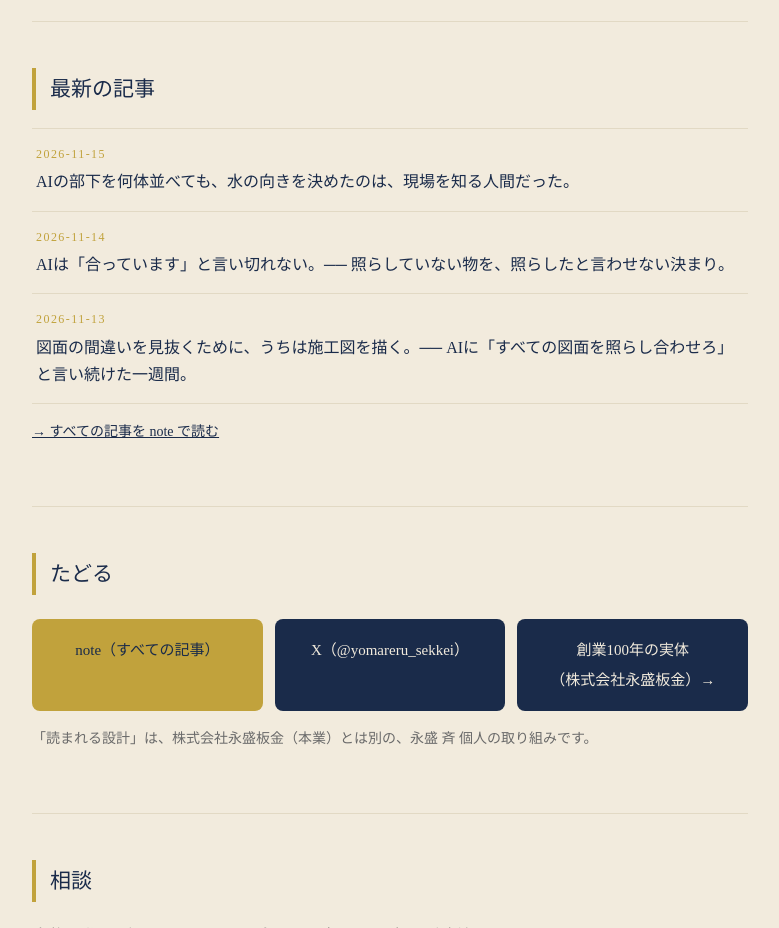
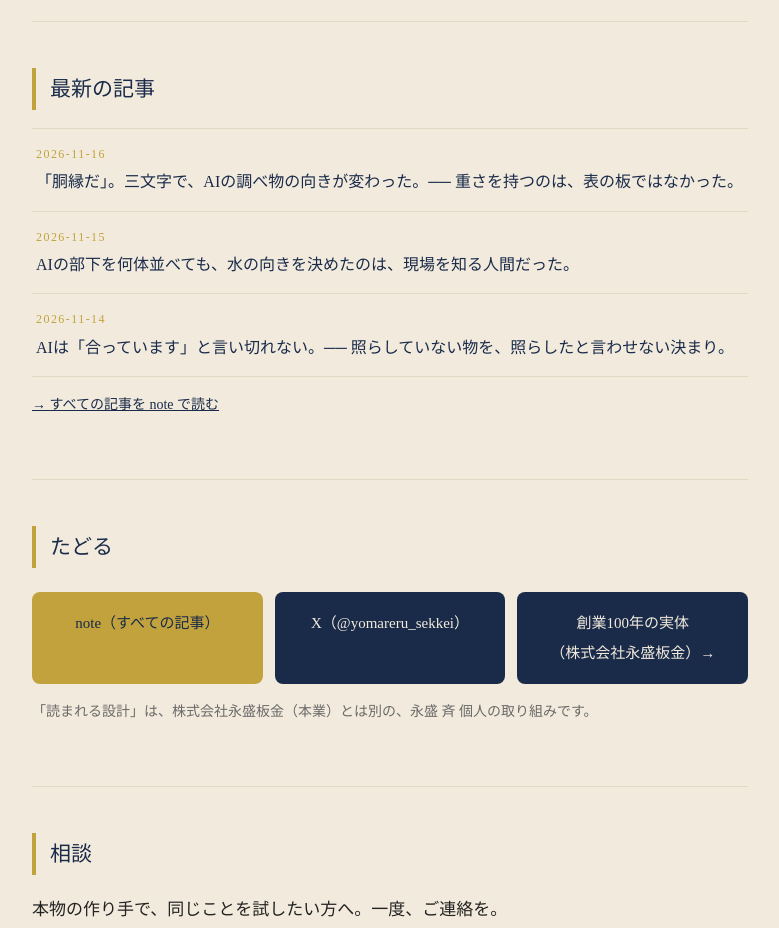
Before and after one commit to wxyz78zyxw-ai/yomareru-sekkei, a plain HTML site: page index.html in a window 1280 px wide. Shown: the part 2080-3008 px from the top of the page, without its empty margins (250-1029 px from the left). Drawn offline with Linux system fonts and the light colour scheme.

Commit message:
Sync latest note articles into site (auto: yomareru-site-latest-sync)

```diff
--- a/index.html
+++ b/index.html
@@ -103,9 +103,9 @@ footer a{color:var(--gold)}
   <h2>最新の記事</h2>
   <!-- POCKET-LATEST:START — この区画は scripts\agent-tasks\yomareru-site-latest-sync.ps1 が note 実機から自動更新する。手で編集しない。 -->
   <ul class="latest">
+    <li><a href="https://note.com/yomareru_sekkei/n/ndc9575d5119e"><span class="d">2026-11-16</span>「胴縁だ」。三文字で、AIの調べ物の向きが変わった。── 重さを持つのは、表の板ではなかった。</a></li>
     <li><a href="https://note.com/yomareru_sekkei/n/ndddace9b7ed4"><span class="d">2026-11-15</span>AIの部下を何体並べても、水の向きを決めたのは、現場を知る人間だった。</a></li>
     <li><a href="https://note.com/yomareru_sekkei/n/n0a6739a20dd3"><span class="d">2026-11-14</span>AIは「合っています」と言い切れない。── 照らしていない物を、照らしたと言わせない決まり。</a></li>
-    <li><a href="https://note.com/yomareru_sekkei/n/n5a34ef9b53aa"><span class="d">2026-11-13</span>図面の間違いを見抜くために、うちは施工図を描く。── AIに「すべての図面を照らし合わせろ」と言い続けた一週間。</a></li>
   </ul>
   <!-- POCKET-LATEST:END -->
   <p class="note"><a href="https://note.com/yomareru_sekkei" style="color:var(--navy)">→ すべての記事を note で読む</a></p>
```
